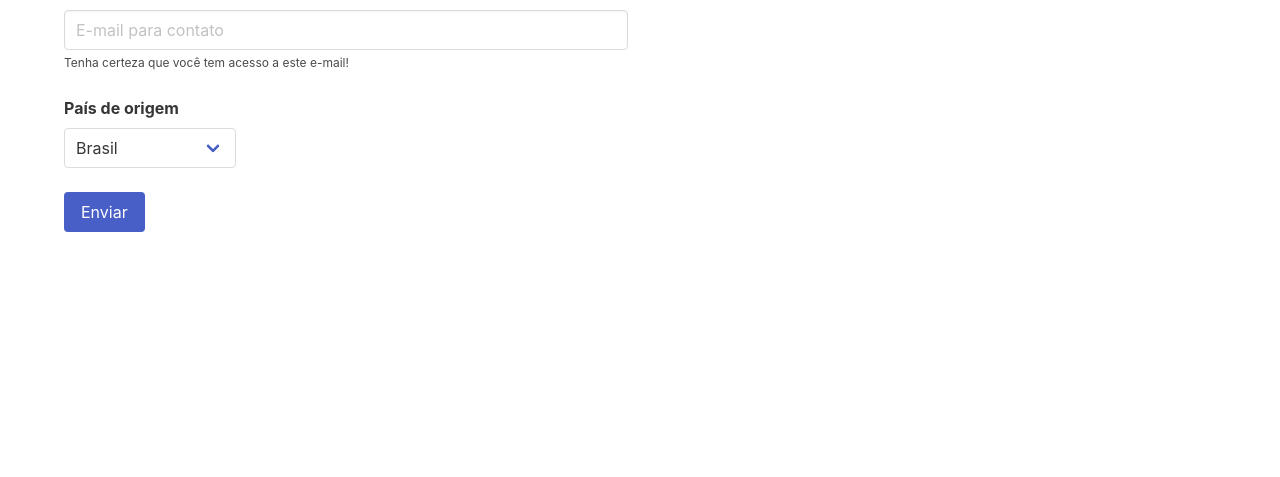
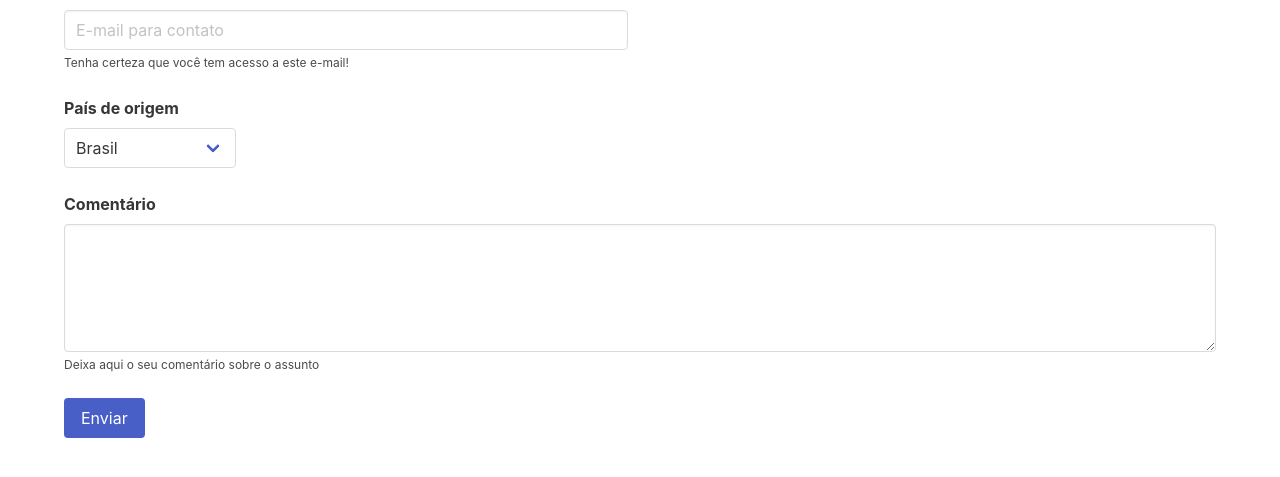
Before and after one commit to EstevanLJ/form-flyweight, a PHP site: page / in a window 1280 px wide. Shown: the part 270-747 px from the top of the page. Run offline with PHP 8.4, Linux system fonts and the light colour scheme; some libraries are stand-ins or nearby versions.

Commit message:
Adicionado Input "Textarea"

```diff
--- a/app/Application.php
+++ b/app/Application.php
@@ -22,6 +22,7 @@ class Application {
         $form->addField('text', 'last_name', 'Sobrenome', 'Seu segundo nome...', 6);
         $form->addField('text', 'email', 'E-mail', 'E-mail para contato', 6, [], 'Tenha certeza que você tem acesso a este e-mail!');;
         $form->addField('select', 'country', 'País de origem', '', 2, $paises, 'Selecione o país');
+        $form->addField('textarea', 'comment', 'Comentário', '', 12, [], 'Deixa aqui o seu comentário sobre o assunto');
 
         $form->render();
 
--- a/app/inputs/Textarea.php
+++ b/app/inputs/Textarea.php
@@ -2,8 +2,52 @@
 
 namespace App\Inputs;
 
-class Textarea {
+use App\State;
 
+class Textarea implements InputInterface {
+
+	public static function render(State $state) {
+        switch (APPLICATION_THEME) {
+            case 'bulma':
+                self::bulma($state);
+                break;
+            case 'bootstrap':
+                self::bootstrap($state);
+                break;
+            default:
+                throw new \Exception('Tema não existente!');
+        }
+    }
+
+    public static function bulma(State $state) {
+        echo('
+            <div class="columns">
+                <div class="column is-' . $state->size . '">
+                    <div class="field">
+                        <label class="label">' . $state->displayName . '</label>
+                        <div class="control">
+                            <textarea class="textarea" name="' . $state->name . '" placeholder="' . $state->placeholder . '"></textarea>
+                        </div>
+                        <p class="help">' . $state->tip . '</p>
+                    </div>
+                </div>
+            </div>
+        ');
+    }
+
+    public static function bootstrap(State $state) {
+		echo('
+			<div class="row">
+				<div class="col-xs-' . $state->size . '">
+					<div class="form-group">
+						<label class="control-label">' . $state->displayName . '</label>
+						<textarea rows="5" name="' . $state->name . '" class="form-control" placeholder="' . $state->placeholder . '"></textarea>
+						<span class="help-block">' . $state->tip . '</span>
+					</div>
+				</div>
+            </div>
+        ');
+    }
 
 
 }
```
